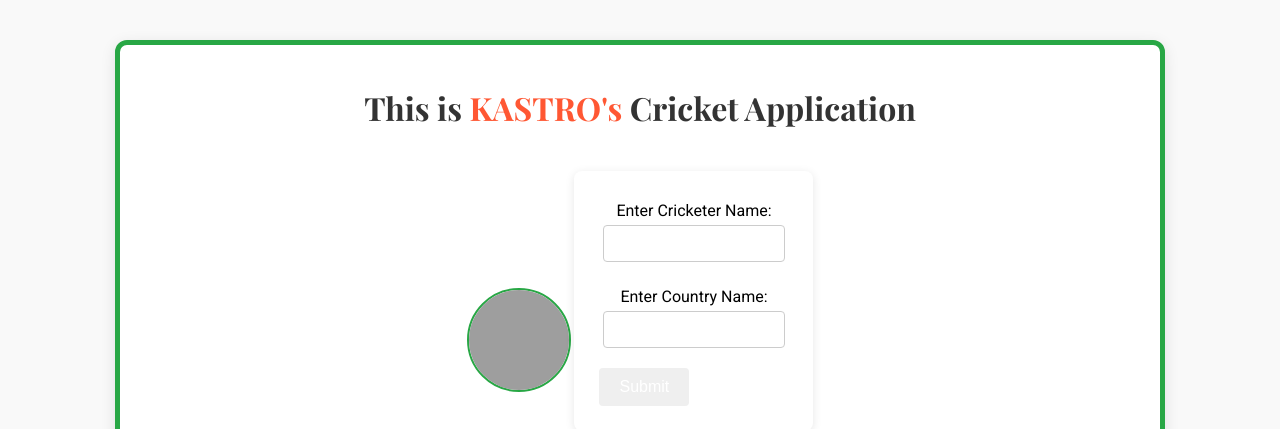
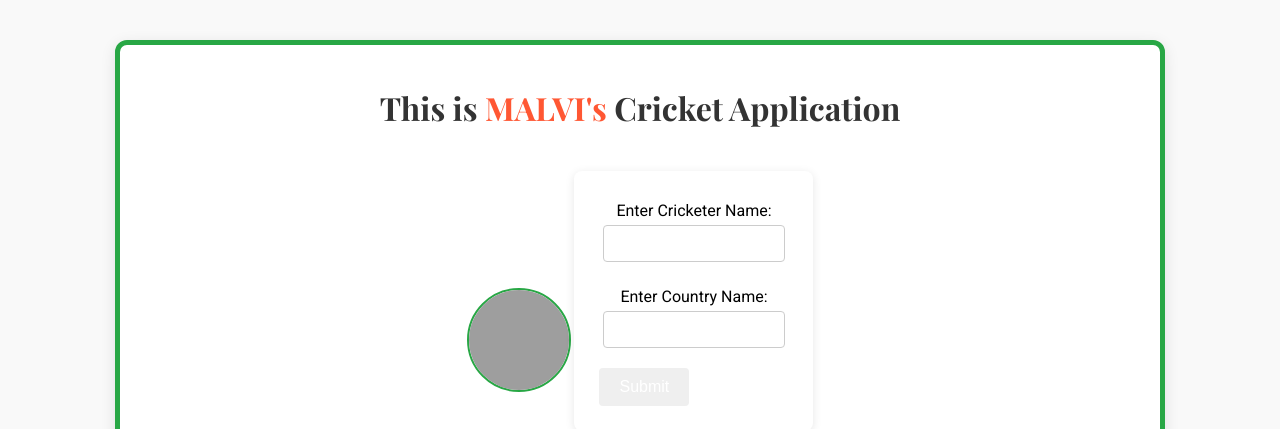
Before and after one commit to malvihuzefa8/3tier-docker-project, a website: page public/index.html in a window 1280 px wide. Shown: the top 429 px of the page. Drawn offline with nearby package versions, Linux system fonts and the light colour scheme; grey boxes are pictures that could not be loaded.

Commit message:
updated file

```diff
--- a/public/index.html
+++ b/public/index.html
@@ -3,7 +3,7 @@
 <head>
     <meta charset="UTF-8">
     <meta name="viewport" content="width=device-width, initial-scale=1.0">
-    <title>This is Kastro's Cricket Application</title>
+    <title>This is malvi's Cricket Application</title>
     <link href="https://fonts.googleapis.com/css2?family=Roboto:wght@400;700&family=Playfair+Display:wght@700&display=swap" rel="stylesheet">
     <link rel="stylesheet" href="https://cdnjs.cloudflare.com/ajax/libs/font-awesome/6.0.0-beta3/css/all.min.css">
     <style>
@@ -115,7 +115,7 @@
 </head>
 <body>
     <div class="page-border">
-        <h1>This is <span>KASTRO's</span> Cricket Application</h1>
+        <h1>This is <span>MALVI's</span> Cricket Application</h1>
         <img src="https://media.licdn.com/dms/image/v2/D5603AQHJB_lF1d9OSw/profile-displayphoto-shrink_800_800/profile-displayphoto-shrink_800_800/0/1718971147172?e=1732752000&v=beta&t=9eISNqNp6VJfVhKLHaOjNDHI4-bwp1uk4c2GVbaxMQc" alt="Kastro's Profile">
 
         <form id="cricketerForm">
```
